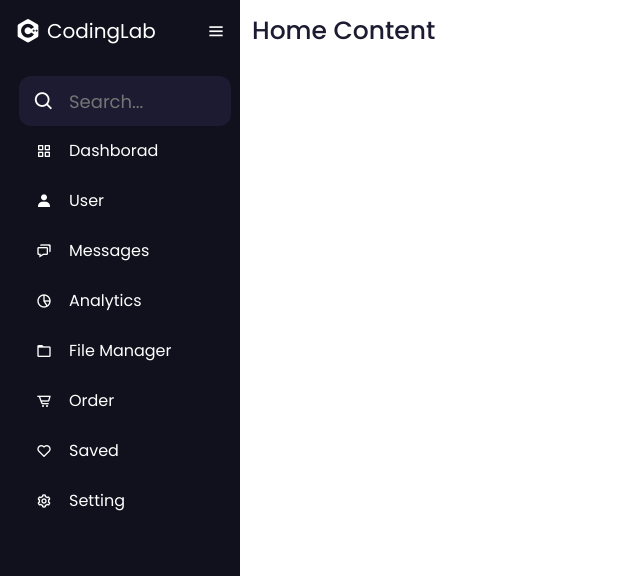
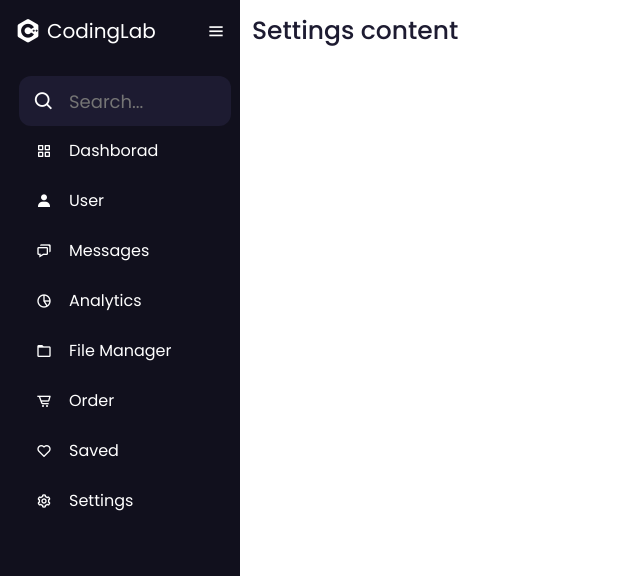
Before and after one commit to makiavellipac/Menu-Lateral, a React app: page /Settings in a window 1280 px wide. Both pictures are taken after a click on the icon 39 px from the left and 31 px from the top of the page. Shown: the top 576 px of the page, without its empty margins (0-640 px from the left). Built offline with nearby package versions, Linux system fonts and the light colour scheme.

Commit message:
Se modifico el proyecto para soportar rutas

```diff
--- a/package.json
+++ b/package.json
@@ -26,6 +26,8 @@
     "@types/fork-ts-checker-webpack-plugin": "^0.4.5",
     "@types/react": "^17.0.13",
     "@types/react-dom": "^17.0.8",
+    "@types/react-router": "^5.1.17",
+    "@types/react-router-dom": "^5.3.2",
     "@types/webpack": "^5.28.0",
     "@types/webpack-dev-server": "^3.11.4",
     "@typescript-eslint/eslint-plugin": "^4.28.2",
@@ -62,6 +64,8 @@
     "postcss-cssnext": "^3.1.0",
     "react": "^17.0.2",
     "react-dom": "^17.0.2",
+    "react-router": "^6.0.1",
+    "react-router-dom": "^6.0.1",
     "simple-git-hooks": "^2.5.1",
     "terser-webpack-plugin": "^5.1.4",
     "webpack": "^5.41.1"
--- a/src/Components/App.tsx
+++ b/src/Components/App.tsx
@@ -1,6 +1,21 @@
 import React, { FC } from 'react';
-import MenuLateral from './MenuLateral';
+import { Routes, Route } from 'react-router';
+import MenuLateral from '../layouts/MenuLateral/MenuLateral';
 
-const App: FC = () => <MenuLateral />;
+const App: FC = () => (
+  <MenuLateral>
+    <Routes>
+      <Route path="/" element={<p>Home content</p>} />
+      <Route path="/Dashboard" element={<p>Dashboard content</p>} />
+      <Route path="/User" element={<p>User content</p>} />
+      <Route path="/Messages" element={<p>Messages content</p>} />
+      <Route path="/Analytics" element={<p>Analytics content</p>} />
+      <Route path="/File_Manager" element={<p>File Manager content</p>} />
+      <Route path="/Order" element={<p>Order content</p>} />
+      <Route path="/Saved" element={<p>Saved content</p>} />
+      <Route path="/Settings" element={<p>Settings content</p>} />
+    </Routes>
+  </MenuLateral>
+);
 
 export default App;
--- a/src/index.tsx
+++ b/src/index.tsx
@@ -1,6 +1,15 @@
 import React from 'react';
 import ReactDOM from 'react-dom';
+import { BrowserRouter as Router } from 'react-router-dom';
 import App from './Components/App';
+
 import './Assets/Styles/index.css';
 
-ReactDOM.render(<App />, document.getElementById('root'));
+ReactDOM.render(
+  <React.StrictMode>
+    <Router>
+      <App />
+    </Router>
+  </React.StrictMode>,
+  document.getElementById('root'),
+);
--- a/src/Components/MenuLateral/index.tsx
+++ b/src/layouts/MenuLateral/MenuLateral/index.tsx
@@ -1,9 +1,10 @@
 import React, { FC, useState } from 'react';
+import { Link } from 'react-router-dom';
 
-import UserImage from '../../Assets/Images/60ca12f9265e1.jpg';
+import UserImage from '../../../Assets/Images/60ca12f9265e1.jpg';
 import './index.css';
 
-const index: FC = () => {
+const index: FC = ({ children }) => {
   const [active, setActive] = useState(false);
   const setClass = () => setActive(!active);
   return (
@@ -31,60 +32,60 @@ const index: FC = () => {
             <input type="text" placeholder="Search..." />
           </li>
           <li>
-            <a href="l">
+            <Link to="/Dashboard">
               <i className="bx bx-grid-alt" />
               <span className="links_name">Dashborad</span>
               <span className="tooltip">Dashboard</span>
-            </a>
+            </Link>
           </li>
           <li>
-            <a href="l">
+            <Link to="/User">
               <i className="bx bxs-user" />
               <span className="links_name">User</span>
               <span className="tooltip">User</span>
-            </a>
+            </Link>
           </li>
           <li>
-            <a href="l">
+            <Link to="/Messages">
               <i className="bx bx-chat" />
               <span className="links_name">Messages</span>
               <span className="tooltip">Messages</span>
-            </a>
+            </Link>
           </li>
           <li>
-            <a href="l">
+            <Link to="/Analytics">
               <i className="bx bx-pie-chart-alt-2" />
               <span className="links_name">Analytics</span>
               <span className="tooltip">Analytics</span>
-            </a>
+            </Link>
           </li>
           <li>
-            <a href="l">
+            <Link to="/File_Manager">
               <i className="bx bx-folder" />
               <span className="links_name">File Manager</span>
               <span className="tooltip">File Manager</span>
-            </a>
+            </Link>
           </li>
           <li>
-            <a href="l">
+            <Link to="/Order">
               <i className="bx bx-cart-alt" />
               <span className="links_name">Order</span>
               <span className="tooltip">Order</span>
-            </a>
+            </Link>
           </li>
           <li>
-            <a href="l">
+            <Link to="/Saved">
               <i className="bx bx-heart" />
               <span className="links_name">Saved</span>
               <span className="tooltip">Saved</span>
-            </a>
+            </Link>
           </li>
           <li>
-            <a href="l">
+            <Link to="/Settings">
               <i className="bx bx-cog" />
-              <span className="links_name">Setting</span>
+              <span className="links_name">Settings</span>
               <span className="tooltip">Settings</span>
-            </a>
+            </Link>
           </li>
         </ul>
         <div className="profile-content">
@@ -101,7 +102,7 @@ const index: FC = () => {
         </div>
       </div>
       <div className="home-content">
-        <div className="text">Home Content</div>
+        <div className="text">{children}</div>
       </div>
     </>
   );
```
Also changed, not shown: src/layouts/MenuLateral/MenuLateral/index.css (renamed from src/Components/MenuLateral/index.css), 1 other file (tests, documents, lock files or other folders).
